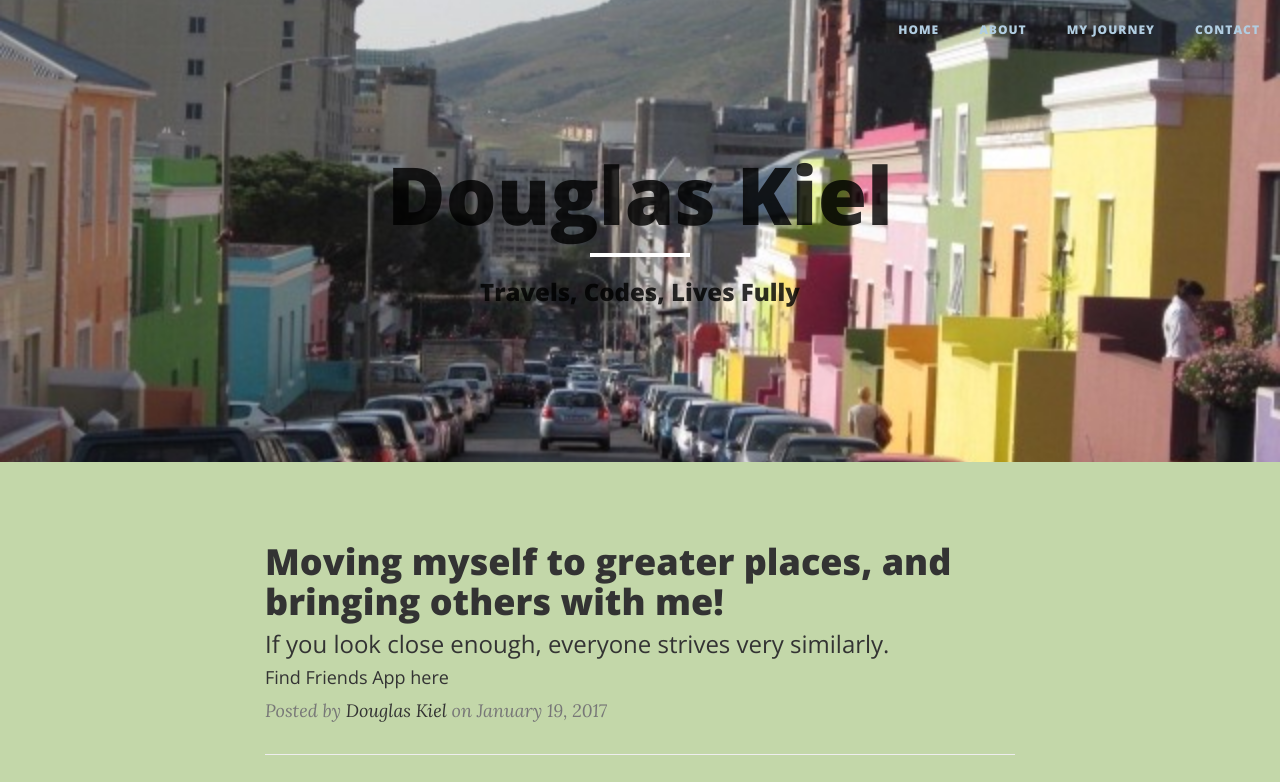
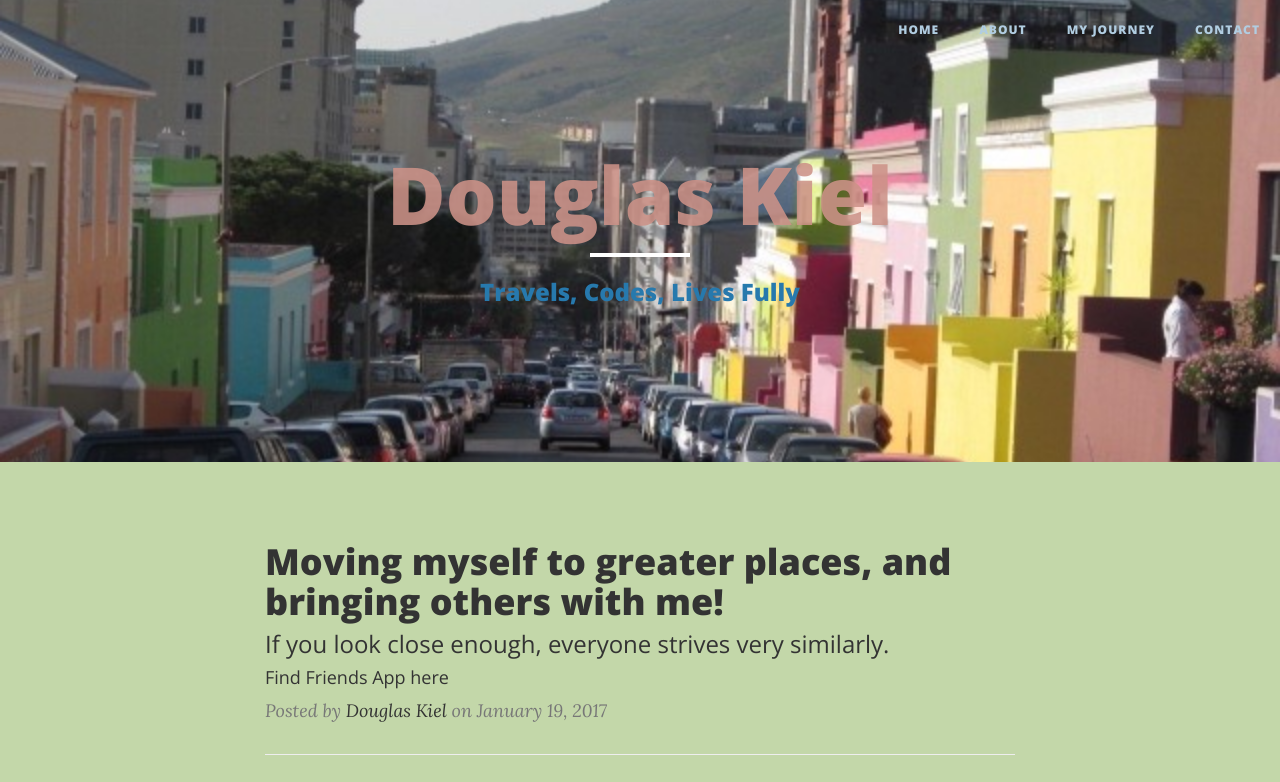
Before and after one commit to douglaskiel/douglaskiel.github.io, a website: page index.html in a window 1280 px wide. Shown: the top 782 px of the page. Drawn offline with nearby package versions, Linux system fonts and the light colour scheme.

Commit message:
changed colors of text

```diff
--- a/index.html
+++ b/index.html
@@ -73,9 +73,9 @@
             <div class="row">
                 <div class="col-lg-8 col-lg-offset-2 col-md-10 col-md-offset-1">
                     <div class="site-heading">
-                        <h1>Douglas Kiel</h1>
+                        <h1 style="color: rgba(204, 146, 135, 0.88);">Douglas Kiel</h1>
                         <hr class="small">
-                        <span class="subheading">Travels, Codes, Lives Fully</span>
+                        <span class="subheading" style="color: #2779ad;">Travels, Codes, Lives Fully</span>
                     </div>
                 </div>
             </div>
```
Also changed, not shown: about.html (+2 -2 lines).
